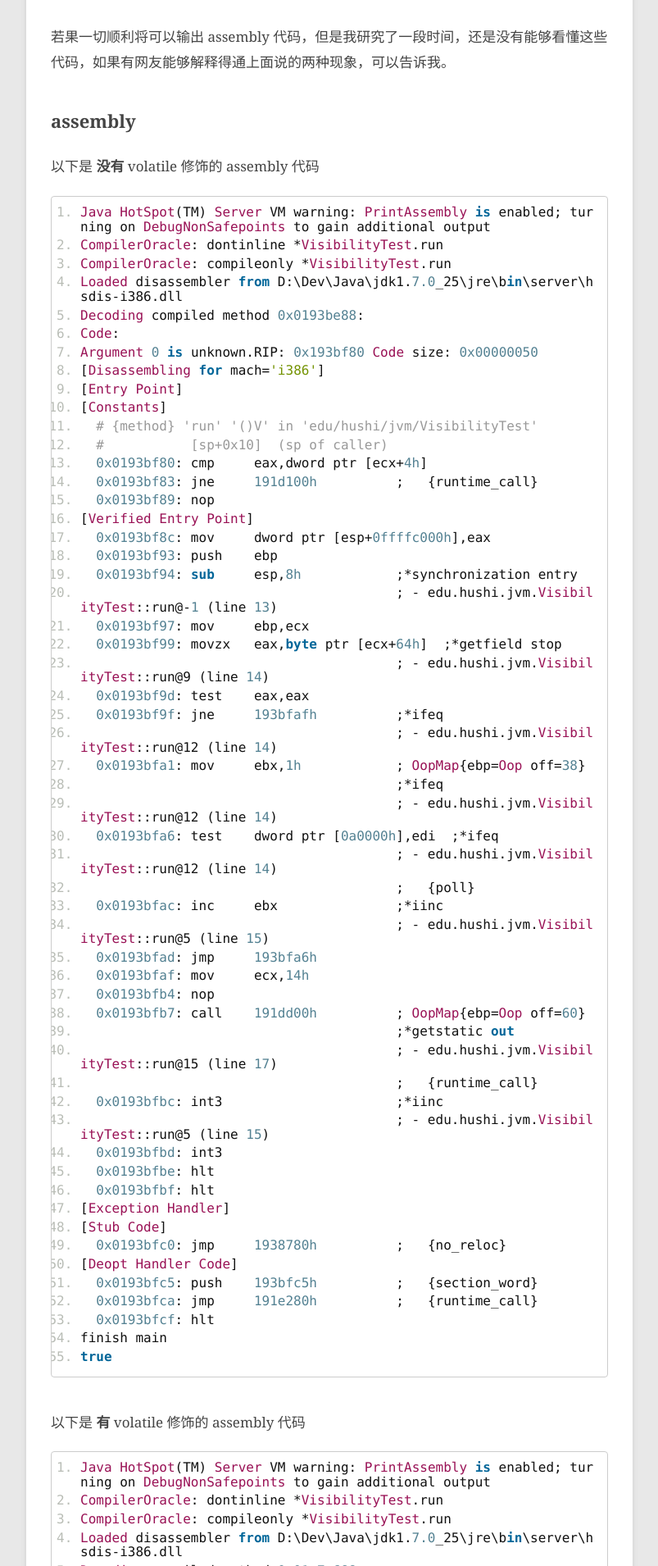
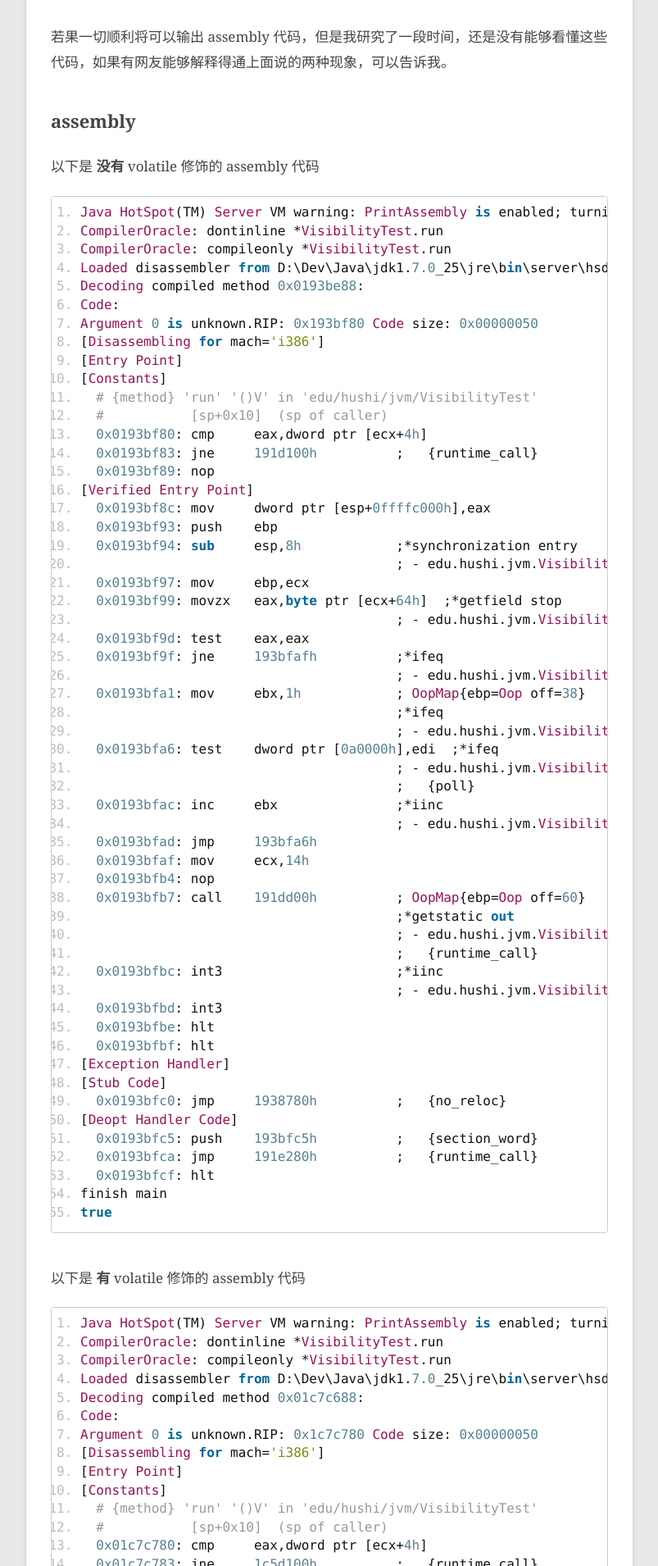
Before and after one commit to hushi55/hushi55.github.io, a Jekyll site: the page built from _posts/code/2015-01-05-volatile-assembly.md, in a window 1280 px wide. Shown: the part 2424-4334 px from the top of the page at 82% size, without its empty margins (78-881 px from the left). Built offline with Jekyll 4.4.1, drawn with Linux system fonts in a browser that asks for light colours; Markdown is read by kramdown in place of the engine named in the settings; comment, search, counter and statistics services are not loaded; some of the changed text lies outside the part shown.

Commit message:
添加 代码不自动换行

```diff
--- a/_posts/code/2015-01-05-volatile-assembly.md
+++ b/_posts/code/2015-01-05-volatile-assembly.md
@@ -80,7 +80,7 @@ private volatile boolean stop;
 ## assembly
 以下是 **没有** volatile 修饰的 assembly 代码
 
-<pre>
+<pre class="nowordwrap">
 Java HotSpot(TM) Server VM warning: PrintAssembly is enabled; turning on DebugNonSafepoints to gain additional output
 CompilerOracle: dontinline *VisibilityTest.run
 CompilerOracle: compileonly *VisibilityTest.run
@@ -140,7 +140,7 @@ true
 
 以下是 **有** volatile 修饰的 assembly 代码
 
-<pre>
+<pre class="nowordwrap">
 Java HotSpot(TM) Server VM warning: PrintAssembly is enabled; turning on DebugNonSafepoints to gain additional output
 CompilerOracle: dontinline *VisibilityTest.run
 CompilerOracle: compileonly *VisibilityTest.run
--- a/js/prettify/prettify.css
+++ b/js/prettify/prettify.css
@@ -13,6 +13,8 @@
   padding: 10px;
   white-space:pre;white-space:pre-wrap;word-break:break-all;word-wrap:break-word;
 }
+
+.nowordwrap { white-space:pre; }
 
 .pln {
   color: #111111;
```
